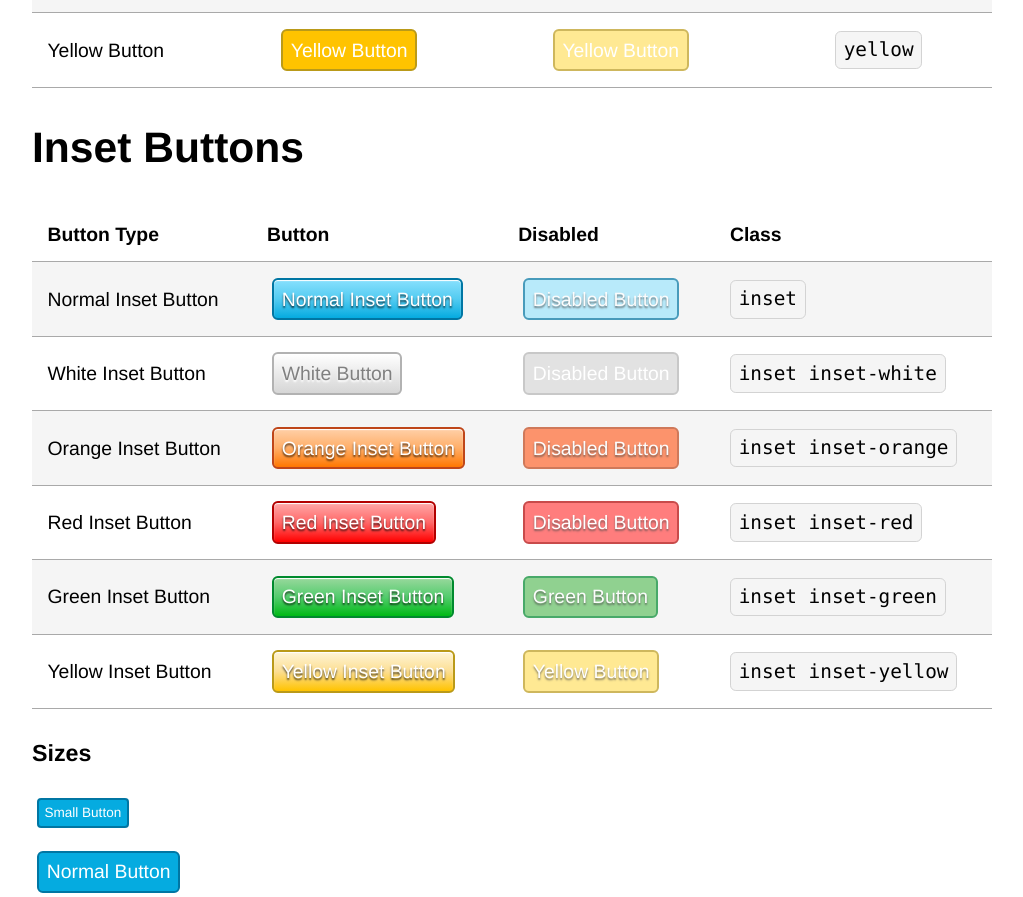
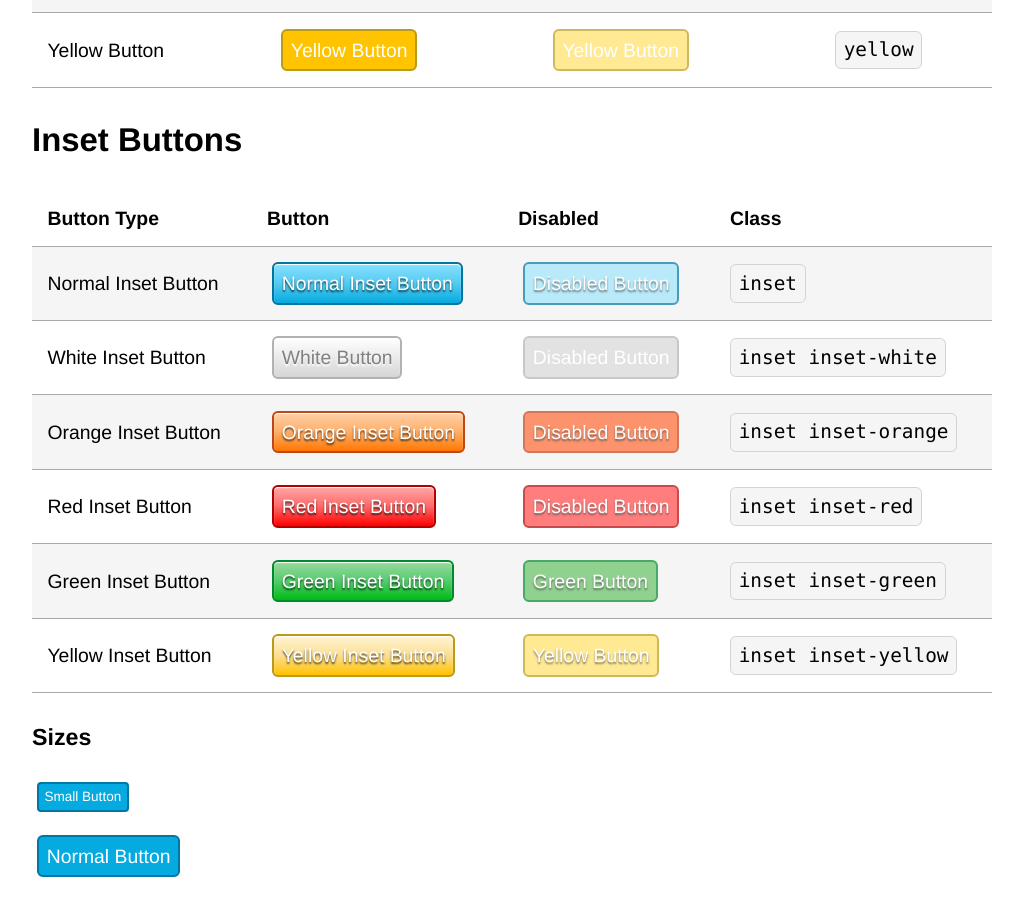
Before and after one commit to JackStone123/Springboard, a plain HTML site: page example.htm in a window 1280 px wide. Shown: the part 6148-7045 px from the top of the page, without its empty margins (128-1151 px from the left). Drawn offline with Linux system fonts and the light colour scheme.

Commit message:
Update example.htm

```diff
--- a/example.htm
+++ b/example.htm
@@ -474,7 +474,7 @@ dictum. Sed ultricies condimentum auctor. </pre>
 				</tr>
 			</table>
 
-			<h2>Inset Buttons</h2>
+			<h3>Inset Buttons</h3>
 
 			<table class="alternating">
 				<tr>
```
